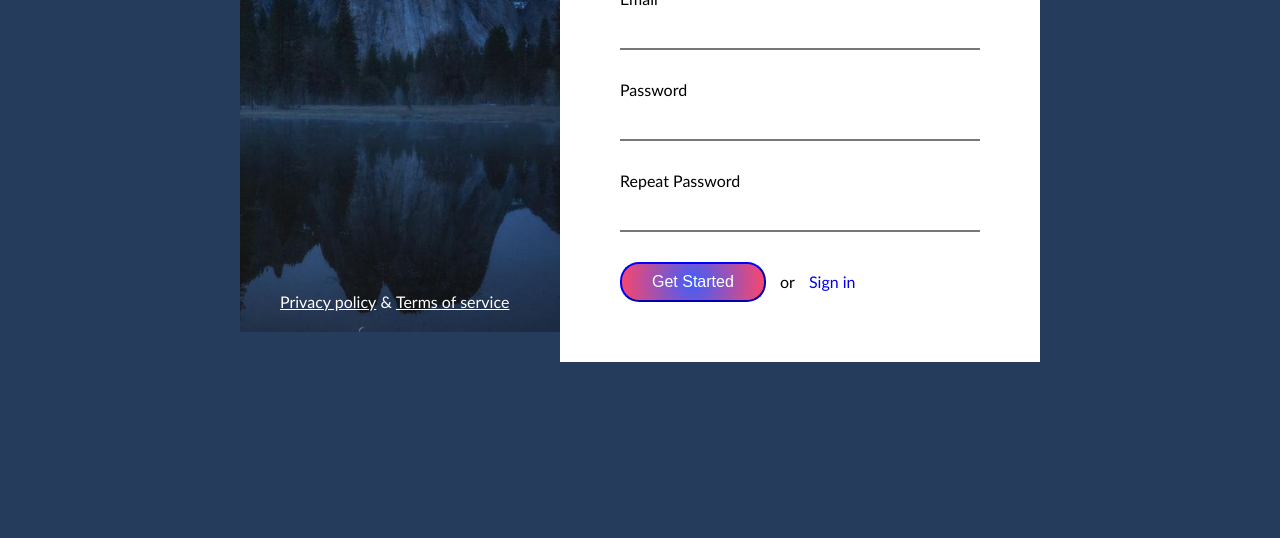
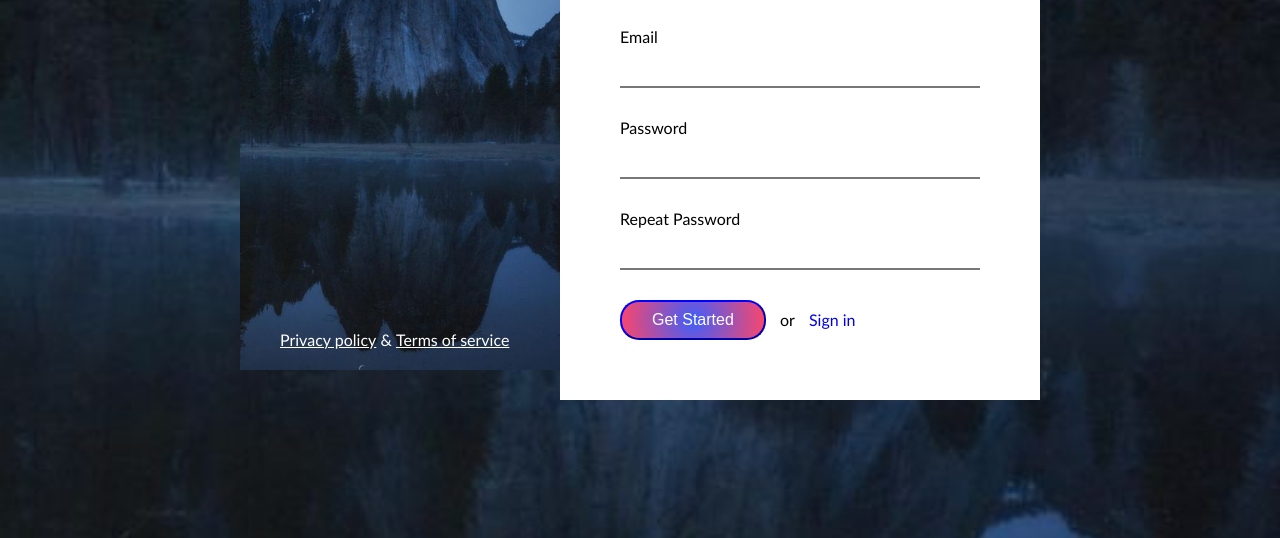
Before and after one commit to krikri89/12-sign-up-page, a website: page index.html in a window 1280 px wide. Shown: the part 262-800 px from the top of the page. Drawn offline with Linux system fonts and the light colour scheme.

Commit message:
background image css

```diff
--- a/css/main.css
+++ b/css/main.css
@@ -1,7 +1,18 @@
+body {
+  height: 100vh;
+  position: relative;
+  background-image: url(../img/mountain.png);
+  background-size: cover;
+  background-position: center;
+  background-repeat: no-repeat;
+  backdrop-filter: blur (10px);
+}
 .container {
   width: 800px;
-  margin-top: 100px;
-  margin-left: calc(50% - 400px);
+  top: 50%;
+  left: 50%;
+  transform: translate(-50%, -50%);
+
   display: inline-block;
   position: relative;
 }
```
